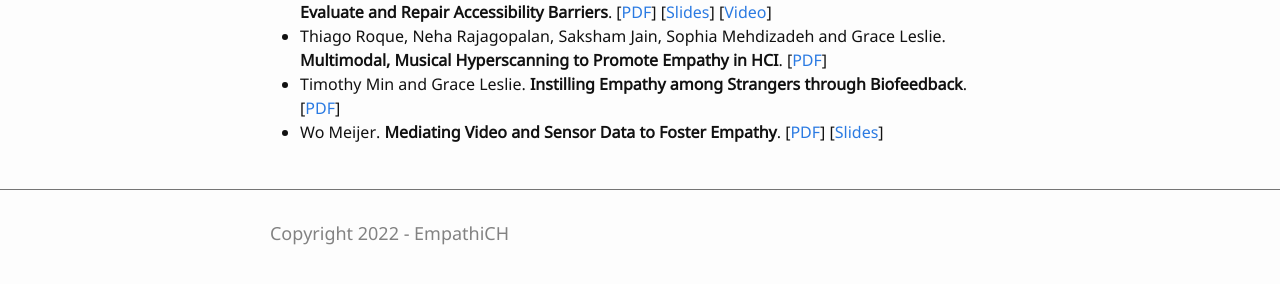
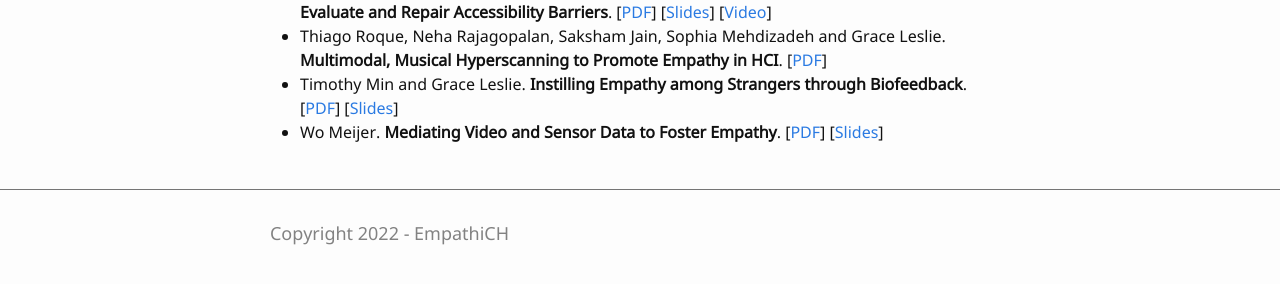
Before and after one commit to empathiCH/empathiCH.github.io, a Jekyll site: the page built from 4-materials.md, in a window 1280 px wide. Shown: the part 371-655 px from the top of the page. Built offline with Jekyll 4.4.1, drawn with Linux system fonts in a browser that asks for light colours.

Commit message:
added other sldies

```diff
--- a/4-materials.md
+++ b/4-materials.md
@@ -8,7 +8,7 @@ nav: true
 - Saman Karim, Jin Kang and Audrey Girouard. **Exploring Accessibility and Empathy via Conversational Agent in Board Game Players who are Blind, or Low Vision and Sighted**. [[PDF](/papers/EmpathiCH2022_paper_2.pdf)] [[Slides](/papers/presentation2.pdf)]
 - Luce Drouet, Kerstin Bongard-Blanchy, Carine Lallemand and Vincent Koenig. **The Measure of Empathy in Design: How Do We Trigger Empathy among Designers and Beyond?**. [[PDF](/papers/EmpathiCH2022_paper_3.pdf)] [[Slides](/papers/presentation3.pdf)]
 - Andrea Tocchetti, Lorenzo Corti and Diletta Di Marco. **Leveraging Empathy in Community-based Policymaking**. [[PDF](/papers/EmpathiCH2022_paper_4.pdf)] [[Slides](/papers/presentation4.pdf)]
-- Afra Pascual, Mireia Ribera and Toni Granollers. **Empathy-Centric Design on a System to Evaluate and Repair Accessibility Barriers**. [[PDF](/papers/EmpathiCH2022_paper_5.pdf)] [[Slides](/papers/presentation5.pdf)] [[Video](https://www.youtube.com/watch?v=MdMNqcQxmaE)]
+- Afra Pascual, Mireia Ribera and Toni Granollers. **Empathy-Centric Design on a System to Evaluate and Repair Accessibility Barriers**. [[PDF](/papers/EmpathiCH2022_paper_5.pdf)] [[Slides](/papers/presentation5.pdf)] [[Video](https://www.youtube.com/watch?v=tdHD2ZtDP6M&feature=youtu.be)]
 - Thiago Roque, Neha Rajagopalan, Saksham Jain, Sophia Mehdizadeh and Grace Leslie. **Multimodal, Musical Hyperscanning to Promote Empathy in HCI**. [[PDF](/papers/EmpathiCH2022_paper_6.pdf)]
-- Timothy Min and Grace Leslie. **Instilling Empathy among Strangers through Biofeedback**. [[PDF](/papers/EmpathiCH2022_paper_7.pdf)]
+- Timothy Min and Grace Leslie. **Instilling Empathy among Strangers through Biofeedback**. [[PDF](/papers/EmpathiCH2022_paper_7.pdf)] [[Slides](https://docs.google.com/presentation/d/1BZNg60tEPBPA9HROawbbinXg3ISRAR2NAqNGZLClu0k/edit?usp=sharing)]
 - Wo Meijer. **Mediating Video and Sensor Data to Foster Empathy**. [[PDF](/papers/EmpathiCH2022_paper_8.pdf)] [[Slides](/papers/presentation8.pdf)]
```
